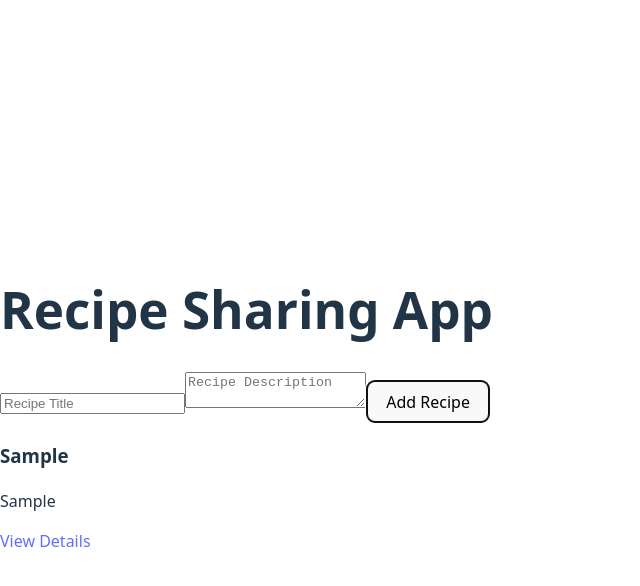
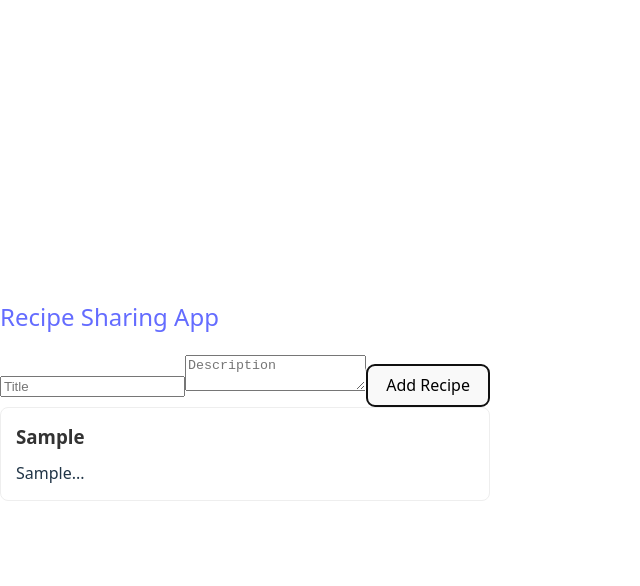
Before and after one commit to Brian-Samson01/alx-fe-reactjs, a React (Vite) app in the folder recipe-sharing-app/: page / in a window 1280 px wide. Both pictures are taken after typing "Sample", "Sample" into the empty fields and a click on the button "Add Recipe". Shown: the top 586 px of the page, without its empty margins (0-640 px from the left). Built offline with nearby package versions, Linux system fonts and the light colour scheme.

Commit message:
correction again

```diff
--- a/recipe-sharing-app/src/App.jsx
+++ b/recipe-sharing-app/src/App.jsx
@@ -1,16 +1,32 @@
-import { BrowserRouter as Router, Routes, Route } from 'react-router-dom';
-import HomePage from './pages/Homepage';
+import { BrowserRouter as Router, Routes, Route, Link } from 'react-router-dom';
+import RecipeList from './components/RecipeList';
+import AddRecipeForm from './components/AddRecipeForm';
 import RecipeDetails from './components/RecipeDetails';
+import EditRecipeForm from './components/EditRecipeForm';
 
-const App = () => {
+function App() {
   return (
     <Router>
-      <Routes>
-        <Route path="/" element={<HomePage />} />
-        <Route path="/recipe/:id" element={<RecipeDetails />} />
-      </Routes>
+      <div style={{ maxWidth: '800px', margin: '0 auto' }}>
+        <nav style={{ marginBottom: '20px' }}>
+          <Link to="/" style={{ textDecoration: 'none', fontSize: '24px' }}>
+            Recipe Sharing App
+          </Link>
+        </nav>
+
+        <Routes>
+          <Route path="/" element={
+            <>
+              <AddRecipeForm />
+              <RecipeList />
+            </>
+          } />
+          <Route path="/recipes/:id" element={<RecipeDetails />} />
+          <Route path="/recipes/:id/edit" element={<EditRecipeForm />} />
+        </Routes>
+      </div>
     </Router>
   );
-};
+}
 
 export default App;
--- a/recipe-sharing-app/src/components/AddRecipeForm.jsx
+++ b/recipe-sharing-app/src/components/AddRecipeForm.jsx
@@ -1,41 +1,32 @@
 import { useState } from 'react';
-import useRecipeStore from '../components/recipeStore';
-
+import useRecipeStore from './recipeStore';
 
 const AddRecipeForm = () => {
   const addRecipe = useRecipeStore((state) => state.addRecipe);
   const [title, setTitle] = useState('');
   const [description, setDescription] = useState('');
 
-  const handleSubmit = (event) => {
-    event.preventDefault();
-    if (!title.trim() || !description.trim()) {
-      alert("Title and description can't be empty.");
-      return;
-    }
+  const handleSubmit = (e) => {
+    e.preventDefault();
     addRecipe({ id: Date.now(), title, description });
     setTitle('');
     setDescription('');
   };
 
   return (
-    <form onSubmit={handleSubmit} className="p-4">
+    <form onSubmit={handleSubmit}>
       <input
         type="text"
         value={title}
         onChange={(e) => setTitle(e.target.value)}
-        placeholder="Recipe Title"
-        className="p-2 border rounded w-full mb-2"
+        placeholder="Title"
       />
       <textarea
         value={description}
         onChange={(e) => setDescription(e.target.value)}
-        placeholder="Recipe Description"
-        className="p-2 border rounded w-full mb-2"
+        placeholder="Description"
       />
-      <button type="submit" className="p-2 bg-green-500 text-white rounded w-full">
-        Add Recipe
-      </button>
+      <button type="submit">Add Recipe</button>
     </form>
   );
 };
--- a/recipe-sharing-app/src/components/DeleteRecipeButton.jsx
+++ b/recipe-sharing-app/src/components/DeleteRecipeButton.jsx
@@ -1,15 +1,26 @@
-import React from 'react';
+import { useNavigate } from 'react-router-dom';
 import useRecipeStore from './recipeStore';
 
 const DeleteRecipeButton = ({ recipeId }) => {
   const deleteRecipe = useRecipeStore(state => state.deleteRecipe);
+  const navigate = useNavigate();
 
   const handleDelete = () => {
-    deleteRecipe(recipeId);
+    if (window.confirm('Are you sure you want to delete this recipe?')) {
+      deleteRecipe(recipeId);
+      navigate('/');
+    }
   };
 
   return (
-    <button onClick={handleDelete} className="bg-red-500 text-white px-4 py-2 rounded">
+    <button
+      onClick={handleDelete}
+      style={{
+        backgroundColor: '#ff4444',
+        color: 'white',
+        padding: '8px 16px'
+      }}
+    >
       Delete Recipe
     </button>
   );
--- a/recipe-sharing-app/src/components/EditRecipeForm.jsx
+++ b/recipe-sharing-app/src/components/EditRecipeForm.jsx
@@ -1,35 +1,44 @@
-import { useState } from 'react';
-import useRecipeStore from '../components/recipeStore';
+import { useState, useEffect } from 'react';
+import useRecipeStore from './recipeStore';
+import { useNavigate } from 'react-router-dom';
 
+const EditRecipeForm = ({ recipeId, onCancel }) => {
+  const recipes = useRecipeStore(state => state.recipes);
+  const updateRecipe = useRecipeStore(state => state.updateRecipe);
+  const navigate = useNavigate();
 
-const EditRecipeForm = ({ recipe }) => {
-  const updateRecipe = useRecipeStore((state) => state.updateRecipe);
-  const [title, setTitle] = useState(recipe.title);
-  const [description, setDescription] = useState(recipe.description);
+  const [title, setTitle] = useState('');
+  const [description, setDescription] = useState('');
 
-  const handleSubmit = (event) => {
-    event.preventDefault();
-    updateRecipe({ ...recipe, title, description });
-    alert('Recipe updated!');
+  useEffect(() => {
+    const recipe = recipes.find(r => r.id === recipeId);
+    if (recipe) {
+      setTitle(recipe.title);
+      setDescription(recipe.description);
+    }
+  }, [recipeId, recipes]);
+
+  const handleSubmit = (e) => {
+    e.preventDefault();
+    updateRecipe({ id: recipeId, title, description });
+    navigate(`/recipes/${recipeId}`);
   };
 
   return (
-    <form onSubmit={handleSubmit} className="p-4 border rounded mt-4">
-      <h3 className="text-lg font-bold">Edit Recipe</h3>
+    <form onSubmit={handleSubmit}>
       <input
         type="text"
         value={title}
         onChange={(e) => setTitle(e.target.value)}
-        className="p-2 border rounded w-full mb-2"
+        placeholder="Title"
       />
       <textarea
         value={description}
         onChange={(e) => setDescription(e.target.value)}
-        className="p-2 border rounded w-full mb-2"
+        placeholder="Description"
       />
-      <button type="submit" className="p-2 bg-blue-500 text-white rounded w-full">
-        Save Changes
-      </button>
+      <button type="submit">Save</button>
+      <button type="button" onClick={onCancel}>Cancel</button>
     </form>
   );
 };
--- a/recipe-sharing-app/src/components/RecipeDetails.jsx
+++ b/recipe-sharing-app/src/components/RecipeDetails.jsx
@@ -1,22 +1,30 @@
-import { useParams } from 'react-router-dom';
+import { useParams, useNavigate } from 'react-router-dom';
 import useRecipeStore from './recipeStore';
 import DeleteRecipeButton from './DeleteRecipeButton';
 
 const RecipeDetails = () => {
-    const { recipeId } = useParams(); // Get recipe ID from URL
+  const { id } = useParams();
   const recipe = useRecipeStore(state =>
-        state.recipes.find(recipe => recipe.id === Number(recipeId))
+    state.recipes.find(r => r.id === Number(id))
   );
+  const navigate = useNavigate();
 
-    if (!recipe) {
-        return <p>Recipe not found!</p>;
-    }
+  if (!recipe) return <div>Recipe not found</div>;
 
   return (
-        <div>
+    <div style={{ padding: '20px', border: '1px solid #ccc' }}>
       <h1>{recipe.title}</h1>
       <p>{recipe.description}</p>
+
+      <div style={{ marginTop: '20px', display: 'flex', gap: '10px' }}>
+        <button onClick={() => navigate(`/recipes/${id}/edit`)}>
+          Edit Recipe
+        </button>
         <DeleteRecipeButton recipeId={recipe.id} />
+        <button onClick={() => navigate('/')}>
+          Back to List
+        </button>
+      </div>
     </div>
   );
 };
--- a/recipe-sharing-app/src/components/RecipeList.jsx
+++ b/recipe-sharing-app/src/components/RecipeList.jsx
@@ -1,21 +1,31 @@
-import useRecipeStore from '../components/recipeStore';
+import { Link } from 'react-router-dom';
+import useRecipeStore from './recipeStore';
 
 const RecipeList = () => {
-  const recipes = useRecipeStore((state) => state.recipes);
+  const recipes = useRecipeStore(state => state.recipes);
 
   return (
-    <div className="p-4">
-      <h2 className="text-xl font-semibold mb-4">Recipe List</h2>
-      {recipes.length === 0 ? (
-        <p>No recipes added yet.</p>
-      ) : (
-        recipes.map((recipe) => (
-          <div key={recipe.id} className="p-4 mb-2 border rounded">
-            <h3 className="text-lg font-bold">{recipe.title}</h3>
-            <p>{recipe.description}</p>
-          </div>
-        ))
-      )}
+    <div style={{ display: 'grid', gap: '20px' }}>
+      {recipes.map(recipe => (
+        <div
+          key={recipe.id}
+          style={{
+            padding: '15px',
+            border: '1px solid #eee',
+            borderRadius: '8px'
+          }}
+        >
+          <Link
+            to={`/recipes/${recipe.id}`}
+            style={{ textDecoration: 'none', color: '#333' }}
+          >
+            <h3 style={{ margin: '0 0 10px 0' }}>{recipe.title}</h3>
+          </Link>
+          <p style={{ margin: '0' }}>
+            {recipe.description.substring(0, 100)}...
+          </p>
+        </div>
+      ))}
     </div>
   );
 };
--- a/recipe-sharing-app/src/components/recipeStore.js
+++ b/recipe-sharing-app/src/components/recipeStore.js
@@ -1,13 +1,20 @@
 import { create } from 'zustand';
 
-const useRecipeStore = create(set => ({
+const useRecipeStore = create((set) => ({
   recipes: [],
-  addRecipe: (newRecipe) => set(state => ({ recipes: [...state.recipes, newRecipe] })),
-  deleteRecipe: (recipeId) => set(state => ({
-    recipes: state.recipes.filter(recipe => recipe.id !== recipeId)
-  })),
-  setRecipes: (recipes) => set({ recipes })
+  addRecipe: (newRecipe) =>
+    set((state) => ({ recipes: [...state.recipes, newRecipe] })),
+  deleteRecipe: (recipeId) =>
+    set((state) => ({
+      recipes: state.recipes.filter(recipe => recipe.id !== recipeId)
+    })),
+  updateRecipe: (updatedRecipe) =>
+    set((state) => ({
+      recipes: state.recipes.map(recipe =>
+        recipe.id === updatedRecipe.id ? updatedRecipe : recipe
+      )
+    })),
+  setRecipes: (recipes) => set({ recipes }),
 }));
 
-
 export default useRecipeStore;
```
Lines whose indentation alone changed are shown as unchanged.
